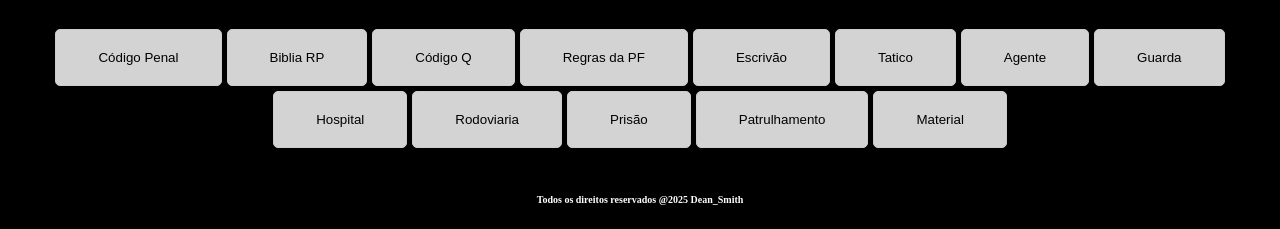
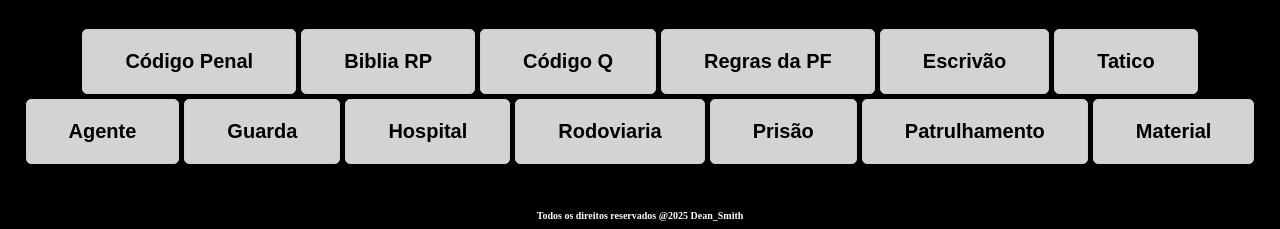
Before and after one commit to PoliciaFederal12/riorise, a plain HTML site: page index.html in a window 1280 px wide. Shown: the part 1267-1496 px from the top of the page. Drawn offline with Linux system fonts and the light colour scheme.

Commit message:
Update index.html

```diff
--- a/index.html
+++ b/index.html
@@ -36,6 +36,8 @@
   background-color: lightgray;
   border: 1px solid #ccc;
   border-radius: 5px;
+  font-size: 20px;
+  font-weight: bold;
 }
 
 .botao-ativo {
```
